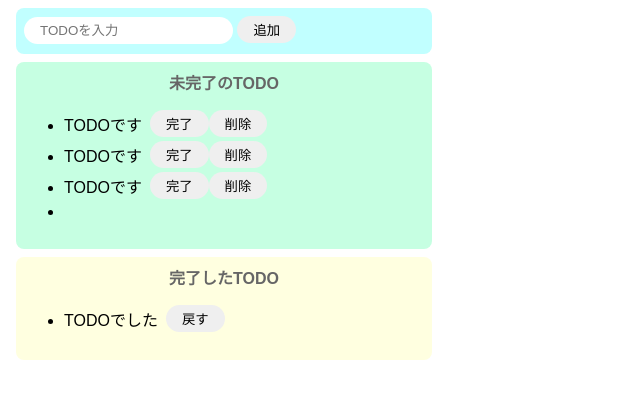
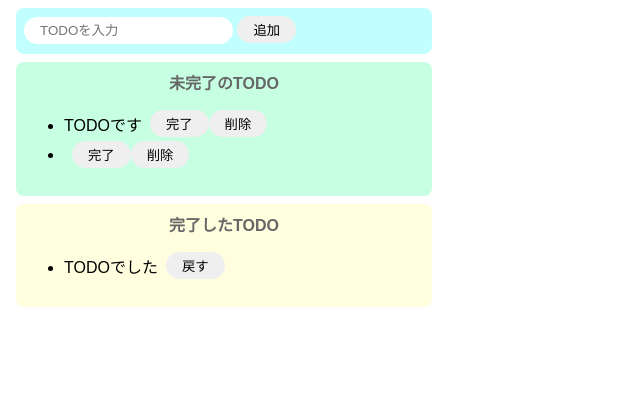
Before and after one commit to GitHayato/todo-app-js, a website built with Parcel: page index.html in a window 1280 px wide. Both pictures are taken after a click on the button "追加". Shown: the whole page, without its empty margins (0-640 px from the left). Built offline with nearby package versions, Linux system fonts and the light colour scheme.

Commit message:
追加されたリストに完了ボタンと削除ボタンを追加

```diff
--- a/index.html
+++ b/index.html
@@ -18,16 +18,6 @@
           <button>完了</button>
           <button>削除</button>
         </div>
-        <div class="list-row">
-          <li>TODOです</li>
-          <button>完了</button>
-          <button>削除</button>
-        </div>
-        <div class="list-row">
-          <li>TODOです</li>
-          <button>完了</button>
-          <button>削除</button>
-        </div>
       </ul>
     </div>
     <div class="complete-area">
--- a/src/index.js
+++ b/src/index.js
@@ -13,8 +13,18 @@ const onClickAdd = () => {
   const li = document.createElement("li");
   li.innerText = inputText;
 
+  // button(完了)タグを生成
+  const completeButton = document.createElement("button");
+  completeButton.innerText = "完了";
+
+  // button(削除)タグを生成
+  const deleteButton = document.createElement("button");
+  deleteButton.innerText = "削除";
+
   // divタグの子要素に各要素を設定
   div.appendChild(li);
+  div.appendChild(completeButton);
+  div.appendChild(deleteButton);
 
   // 未完了リストに追加
   document.getElementById("imcomplete-list").appendChild(div);
```
